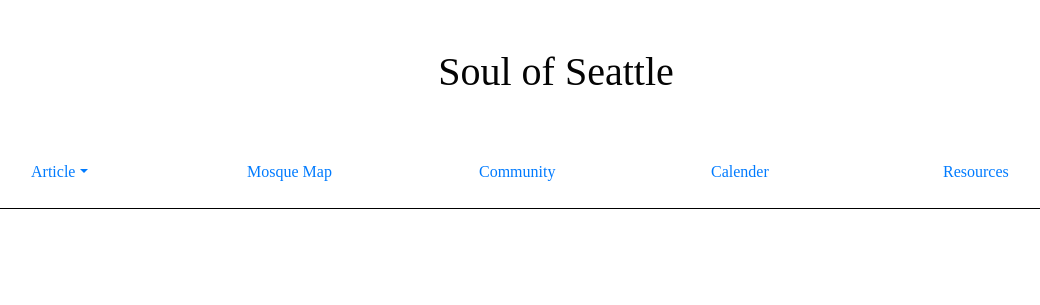
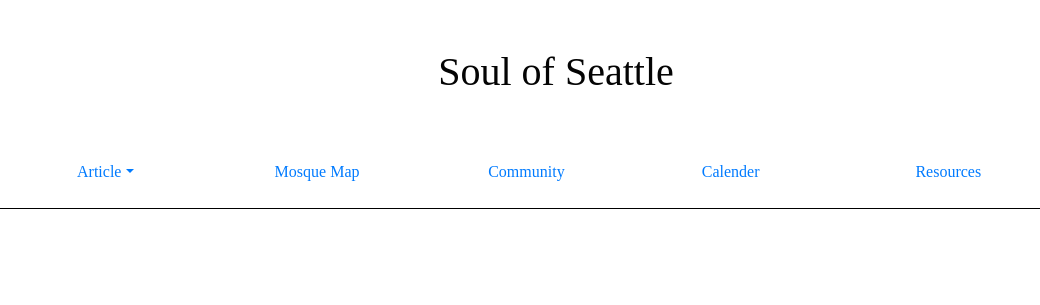
Before and after one commit to amjadz/SoulofSeattleDjango, a Django app: page / in a window 1280 px wide. Shown: the top 305 px of the page, without its empty margins (120-1160 px from the left). Run offline with Django 3.2, Linux system fonts and the light colour scheme; data comes from the database, SQL or seed files in the repository; both versions use the stored data as it was after the commit; parts of the project's set-up code (start-up, migrations or seed data) failed here and were passed over; some libraries are stand-ins or nearby versions.

Commit message:
Finished homepage

```diff
--- a/sos/static/CSS/style.css
+++ b/sos/static/CSS/style.css
@@ -31,11 +31,6 @@ body, html {
 
 h1, h5 ,h6 {
     color: #040404;
-}
-
-a:link, a:hover {
-    text-decoration: none;
-
 }
 
 p {
--- a/sos/templates/home.htm
+++ b/sos/templates/home.htm
@@ -16,7 +16,7 @@
 
 <body>
     <header class="pt-5 pl-5">
-        <div class="container-fluid">
+        <div class="container">
             <div class="pl-4">
                 <h1 class="center-text">Soul of Seattle</h1>
                 <div class="row pt-5 pl-5">
@@ -116,6 +116,7 @@
         <div class="container">
             <div class="row center-text">
                 <div class="col-sm">
+
                     <ul class="nav">
                         <li class="nav-item dropdown">
                             <a class="center-text nav-link dropdown-toggle" data-toggle="dropdown" href="#" role="button"
```
Also changed, not shown: sos/db.sqlite3.
